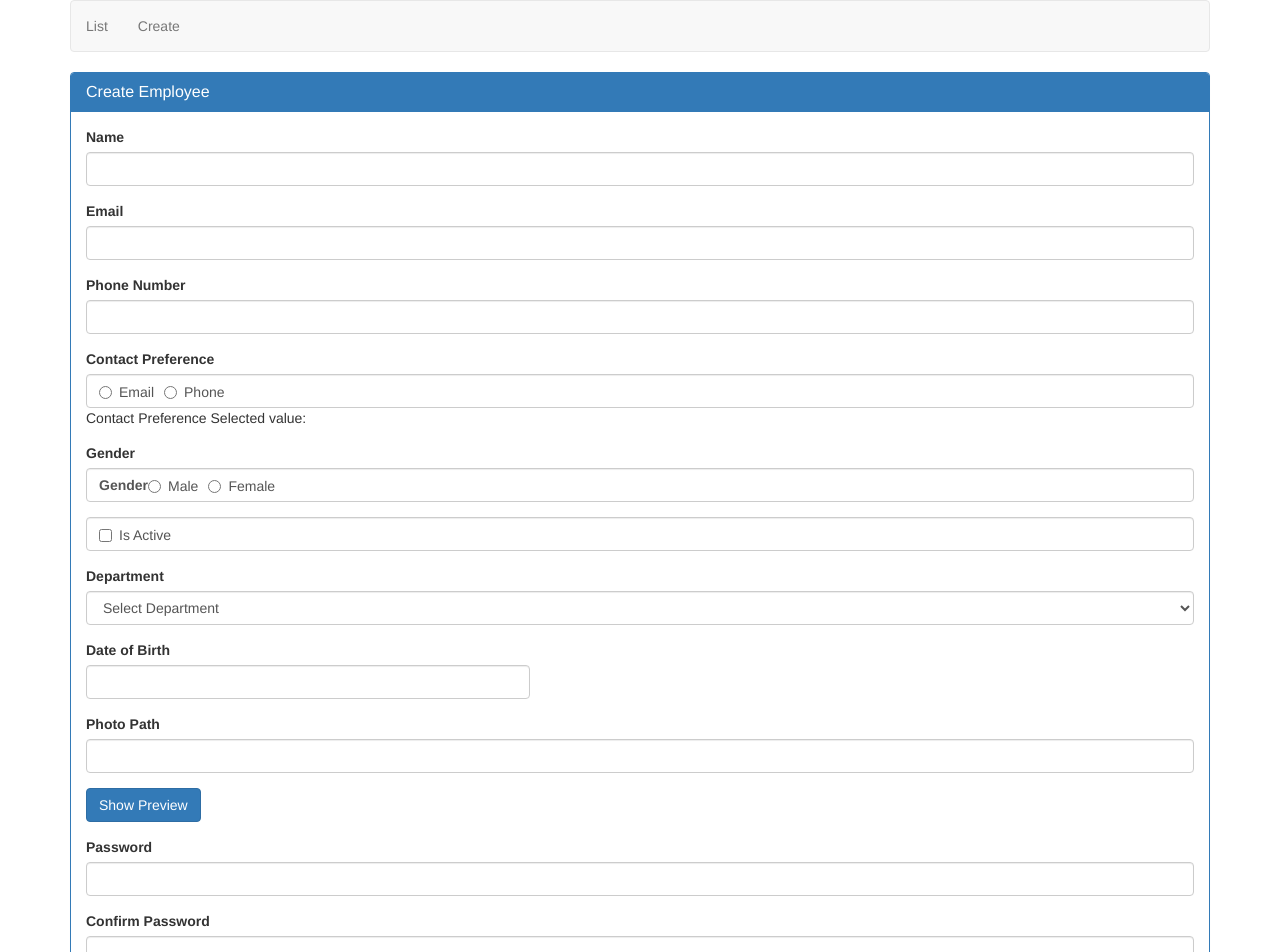
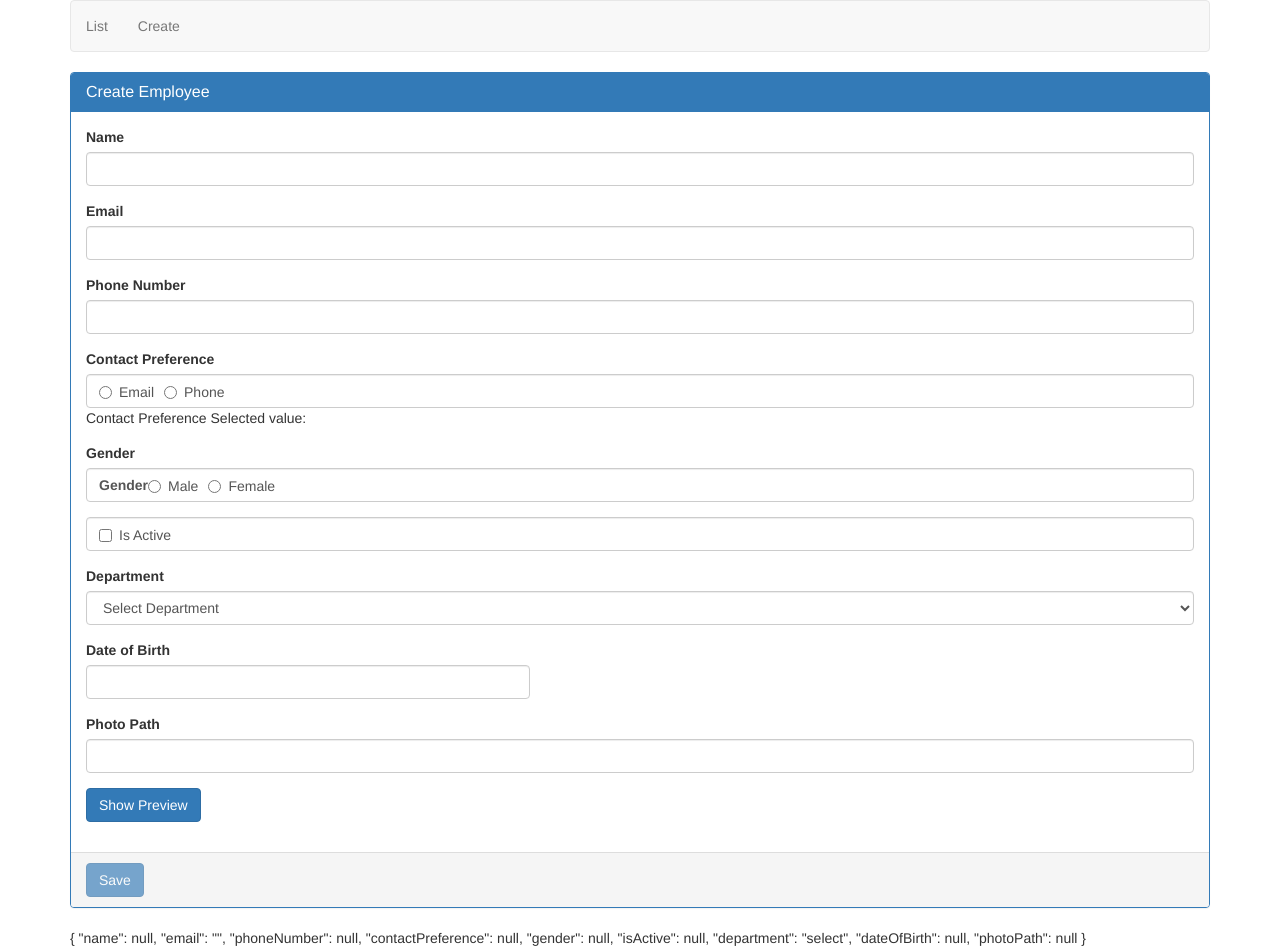
Before and after one commit to LeandroCarolino01/angular-crud, an Angular app: page /create in a window 1280 px wide. Shown: the top 952 px of the page. Built offline with nearby package versions, Linux system fonts and the light colour scheme.

Commit message:
service created

```diff
--- a/src/app/app.module.ts
+++ b/src/app/app.module.ts
@@ -10,6 +10,8 @@ import { BsDatepickerModule } from 'ngx-bootstrap/datepicker';
 import { BrowserAnimationsModule } from '@angular/platform-browser/animations';
 import { SelectRequiredValidatorDirective } from './shared/select-required-validator.directive';
 import { ConfirmEqualValidatorDirective } from './shared/confirm-equal-validator.directive';
+import { EmployeeService } from './employees/employee.service';
+
 
 
 @NgModule({
@@ -21,14 +23,14 @@ import { ConfirmEqualValidatorDirective } from './shared/confirm-equal-validator
     ConfirmEqualValidatorDirective
   ],
   imports: [
-  BrowserModule,
+    BrowserModule,
     AppRoutingModule,
     FormsModule,
     BrowserAnimationsModule,
     BsDatepickerModule.forRoot()
 
   ],
-  providers: [],
+  providers: [EmployeeService],
   bootstrap: [AppComponent]
 })
 export class AppModule { }
--- a/src/app/create-employee.component.html
+++ b/src/app/create-employee.component.html
@@ -116,27 +116,7 @@
         <img [src]="employee.photoPath" height="200" width="200" *ngIf="previewPhoto">
       </div>
 
-      <div ngModelGroup="passwordGroup" [class.has-error]="confirmPassword.touched && confirmPassword.invalid && !confirmPassword.errors?.required">
-        <div class="form-group" [class.has-error]="password.touched && password.invalid">
-          <label for="password" class="control-label">
-            Password
-          </label>
-          <input [(ngModel)]="employee.password" name="password"  required #password="ngModel" type="text" class="form-control">
 
-          <span class="help-block" *ngIf="password.touched && password.errors?.required">Password required</span>
-        </div>
-
-        <div class="form-group" [class.has-error]="confirmPassword.touched && confirmPassword.invalid">
-          <label for="confirmPassword" class="control-label">
-            Confirm Password
-          </label>
-          <input [(ngModel)]="employee.confirmPassword" appConfirmEqualValidator="password" required name="confirmPassword" #confirmPassword="ngModel" type="text" class="form-control">
-
-          <span class="help-block" *ngIf="confirmPassword.touched && confirmPassword.errors?.required">Confirm password required</span>
-
-          <span class="help-block" *ngIf="confirmPassword.touched && confirmPassword.errors?.notEqual && !confirmPassword.errors?.required">Password and Confirm password do not match</span>
-        </div>
-      </div>
 
     </div>
     <div class="panel-footer">
--- /dev/null
+++ b/src/app/employees/employee.service.ts
@@ -0,0 +1,52 @@
+import { Injectable } from '@angular/core';
+import { Employee } from '../models/employee.model';
+
+@Injectable()
+export class EmployeeService {
+  private listEmployees: Employee[] = [
+    {
+      id: 1,
+      name: 'Anna',
+      gender: 'female',
+      contactPreference: 'Email',
+      phoneNumber: 26262626262,
+      dateOfBirth: new Date('11/20/1978'),
+      department: 'hr',
+      isActive: true,
+      photoPath: 'assets/images/person1.jpg',
+      password: '',
+      confirmPassword:''
+    },
+    {
+      id: 2,
+      name: 'maria',
+      gender: 'female',
+      contactPreference: 'Email',
+      phoneNumber: 26262626262,
+      dateOfBirth: new Date('11/20/1978'),
+      department: 'hr',
+      isActive: true,
+      photoPath: 'assets/images/person2.jpg',
+      password: '',
+      confirmPassword:''
+    },
+    {
+      id: 3,
+      name: 'mark',
+      gender: 'female',
+      contactPreference: 'Email',
+      phoneNumber: 26262626262,
+      dateOfBirth: new Date('11/20/1978'),
+      department: 'hr',
+      isActive: true,
+      photoPath: 'assets/images/person3.jpg',
+      password: '',
+      confirmPassword:''
+    }
+  ];
+
+  getEmployees(): Employee[] {
+    return this.listEmployees;
+  }
+
+}
--- a/src/app/employees/list-employees.component.ts
+++ b/src/app/employees/list-employees.component.ts
@@ -1,55 +1,18 @@
 import { Component, OnInit } from '@angular/core';
 import { Employee } from '../models/employee.model';
+import { EmployeeService } from './employee.service';
 
 @Component({
   templateUrl: './list-employees.component.html',
   styleUrls: ['./list-employees.component.css']
 })
 export class ListEmployeesComponent implements OnInit {
-  employees: Employee[] = [
-    {
-      id: 1,
-      name: 'Anna',
-      gender: 'female',
-      contactPreference: 'Email',
-      phoneNumber: 26262626262,
-      dateOfBirth: new Date('11/20/1978'),
-      department: 'hr',
-      isActive: true,
-      photoPath: 'assets/images/person1.jpg',
-      password: '',
-      confirmPassword:''
-    },
-    {
-      id: 2,
-      name: 'maria',
-      gender: 'female',
-      contactPreference: 'Email',
-      phoneNumber: 26262626262,
-      dateOfBirth: new Date('11/20/1978'),
-      department: 'hr',
-      isActive: true,
-      photoPath: 'assets/images/person2.jpg',
-      password: '',
-      confirmPassword:''
-    },
-    {
-      id: 3,
-      name: 'mark',
-      gender: 'female',
-      contactPreference: 'Email',
-      phoneNumber: 26262626262,
-      dateOfBirth: new Date('11/20/1978'),
-      department: 'hr',
-      isActive: true,
-      photoPath: 'assets/images/person3.jpg',
-      password: '',
-      confirmPassword:''
-    }
-  ];
-  constructor() { }
+  employees: Employee[];
+  constructor(private _employeeService: EmployeeService) { }
 
   ngOnInit() {
+    this.employees = this._employeeService.getEmployees();
   }
 
+
 }
--- a/src/app/shared/confirm-equal-validator.directive.ts
+++ b/src/app/shared/confirm-equal-validator.directive.ts
@@ -1,5 +1,5 @@
 import { Validator, NG_VALIDATORS, AbstractControl } from '@angular/forms';
-import { Directive, Input } from '@angular/core';
+import { Directive  } from '@angular/core';
 
 @Directive({
   selector: '[appConfirmEqualValidator]',
@@ -10,10 +10,11 @@ import { Directive, Input } from '@angular/core';
   }]
 })
 export class ConfirmEqualValidatorDirective implements Validator {
-  @Input() appConfirmEqualValidator: string;
-  validate(control: AbstractControl): {[key:string]: any} | null {
-    const controlToCompare = control.parent.get(this.appConfirmEqualValidator);
-    if(controlToCompare && controlToCompare.value !== control.value) {
+
+  validate(passwordGroup: AbstractControl): {[key:string]: any} | null {
+    const passwordField = passwordGroup.get('password');
+    const confirmPasswordField = passwordGroup.get('confirmPassword');
+    if(passwordField && confirmPasswordField && passwordField.value !== confirmPasswordField.value) {
       return { 'notEqual':true}
     }
     return null;
```
